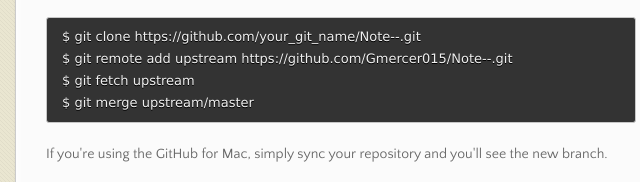
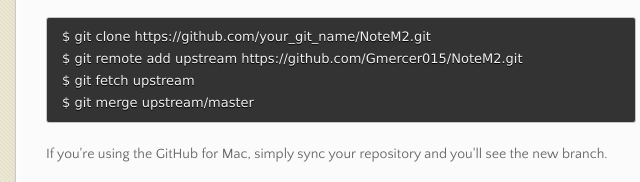
Before and after one commit to Syntaf/NoteM2, a plain HTML site: page index.html in a window 1280 px wide. Shown: the part 346-528 px from the top of the page, 300-940 px from the left. Drawn offline with nearby package versions, Linux system fonts and the light colour scheme.

Commit message:
Update index.html

```diff
--- a/index.html
+++ b/index.html
@@ -45,8 +45,8 @@
 
 <p>NoteM2 can be considered one of the most ground breaking applications today! Ok, well maybe it's not that big, but NoteM2 aim's to keep notepad's simplistic style while offering tools to multi taskers that can improve every day use. The software is open source, any developers wishing to contribute should fork and follow these steps:(<b>skip this portion if you aren't here to develop</b>) </p>
 
-<pre><code>$ git clone https://github.com/your_git_name/Note--.git
-$ git remote add upstream https://github.com/Gmercer015/Note--.git
+<pre><code>$ git clone https://github.com/your_git_name/NoteM2.git
+$ git remote add upstream https://github.com/Gmercer015/NoteM2.git
 $ git fetch upstream
 $ git merge upstream/master
 </code></pre>
```
